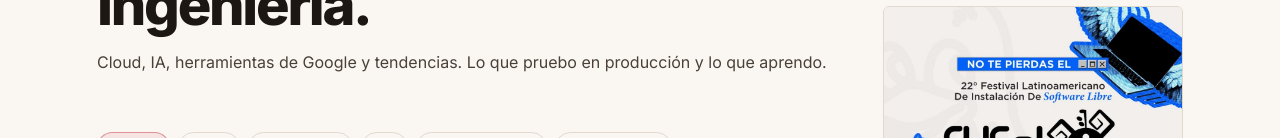
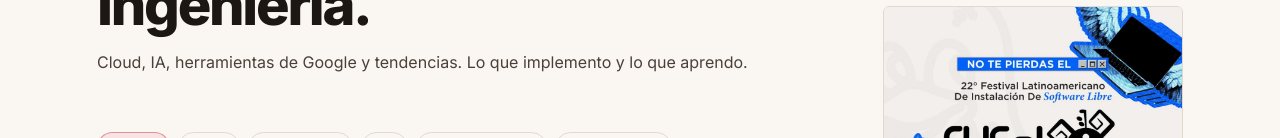
Before and after one commit to DakyLabs/dakylabs-web, an Astro site: page /blog in a window 1280 px wide. Shown: the part 194-332 px from the top of the page. Built offline with nearby package versions, Linux system fonts and the light colour scheme; Astro itself is replaced by a stand-in of ours.

Commit message:
copy: corregir descripción del blog — no se prueba en producción
Co-Authored-By: Claude Sonnet 4.6 <noreply@anthropic.com>

```diff
--- a/src/pages/blog/index.astro
+++ b/src/pages/blog/index.astro
@@ -26,7 +26,7 @@ const categories = [
 
 <BaseLayout
   title="Blog — DakyLabs"
-  description="Cloud, IA, herramientas de Google y tendencias. Lo que pruebo en producción y lo que aprendo."
+  description="Cloud, IA, herramientas de Google y tendencias. Lo que construyo y lo que aprendo."
 >
   <Header />
   <main id="blog-main">
@@ -37,7 +37,7 @@ const categories = [
         <div class="page-hero-inner">
           <span class="section-label">Knowledge base</span>
           <h1 id="blog-page-title">Ingeniería.</h1>
-          <p class="page-hero-sub">Cloud, IA, herramientas de Google y tendencias. Lo que pruebo en producción y lo que aprendo.</p>
+          <p class="page-hero-sub">Cloud, IA, herramientas de Google y tendencias. Lo que implemento y lo que aprendo.</p>
         </div>
 
         <!-- Category Filter -->
```
